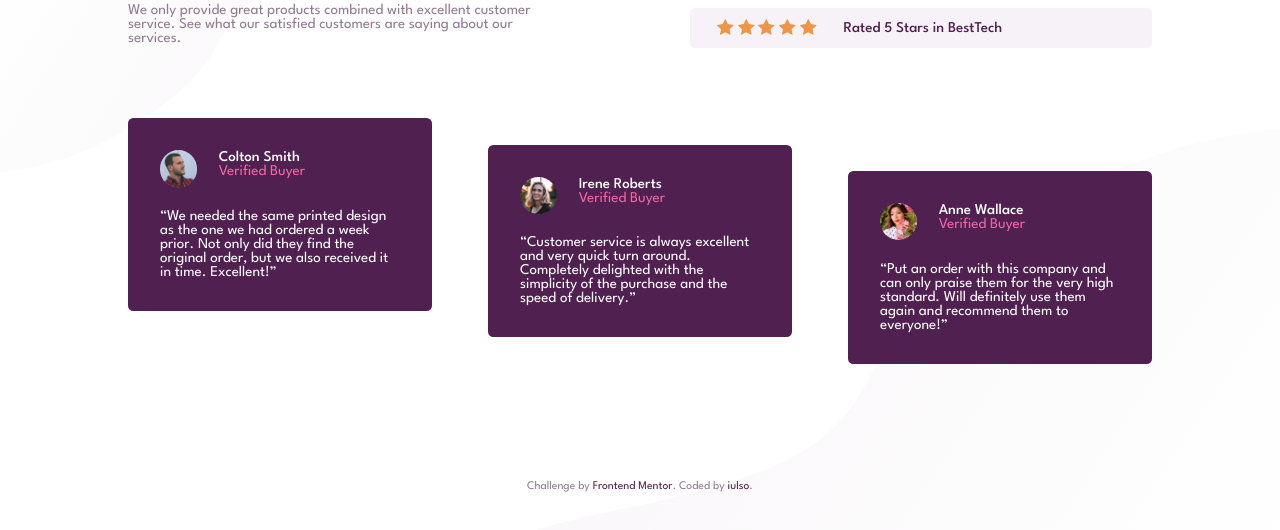
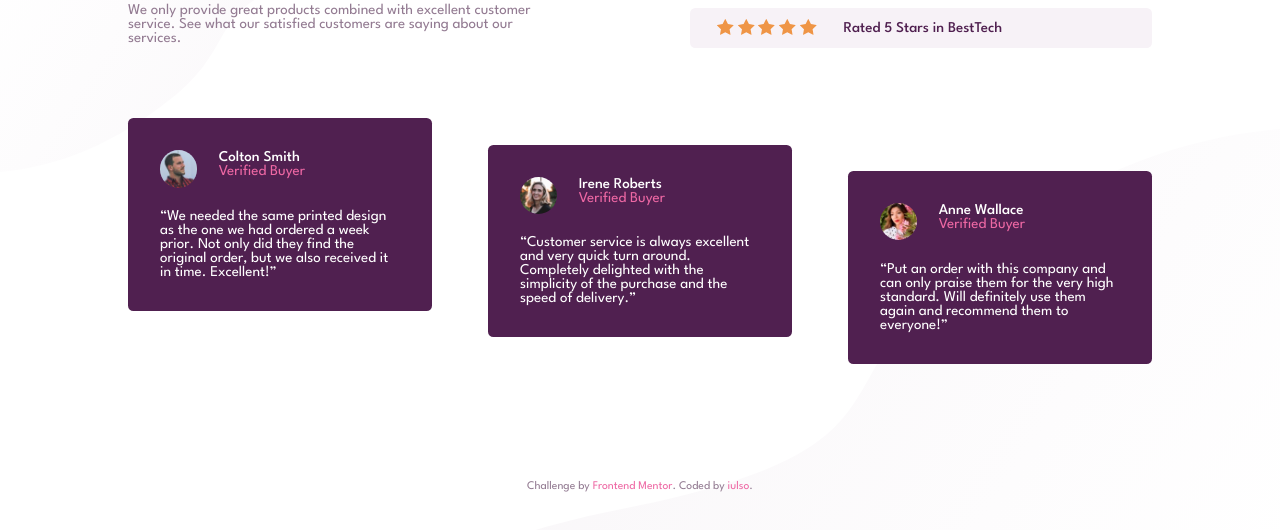
Before and after one commit to iulso/fem-testimonial-section, a website: page index.html in a window 1280 px wide. Shown: the part 190-720 px from the top of the page. Drawn offline with Linux system fonts and the light colour scheme.

Commit message:
Links color

```diff
--- a/app/scss/components/footer.scss
+++ b/app/scss/components/footer.scss
@@ -1,11 +1,10 @@
 @use '../util' as *;
 
 .attribution {
-  // padding-bottom: rem(5);
   font-size: rem(11);
   text-align: center;
 
   a {
-    color: var(--main);
+    color: var(--accent);
   }
 }
```
Also changed, not shown: dist/style.css, 1 other file.
